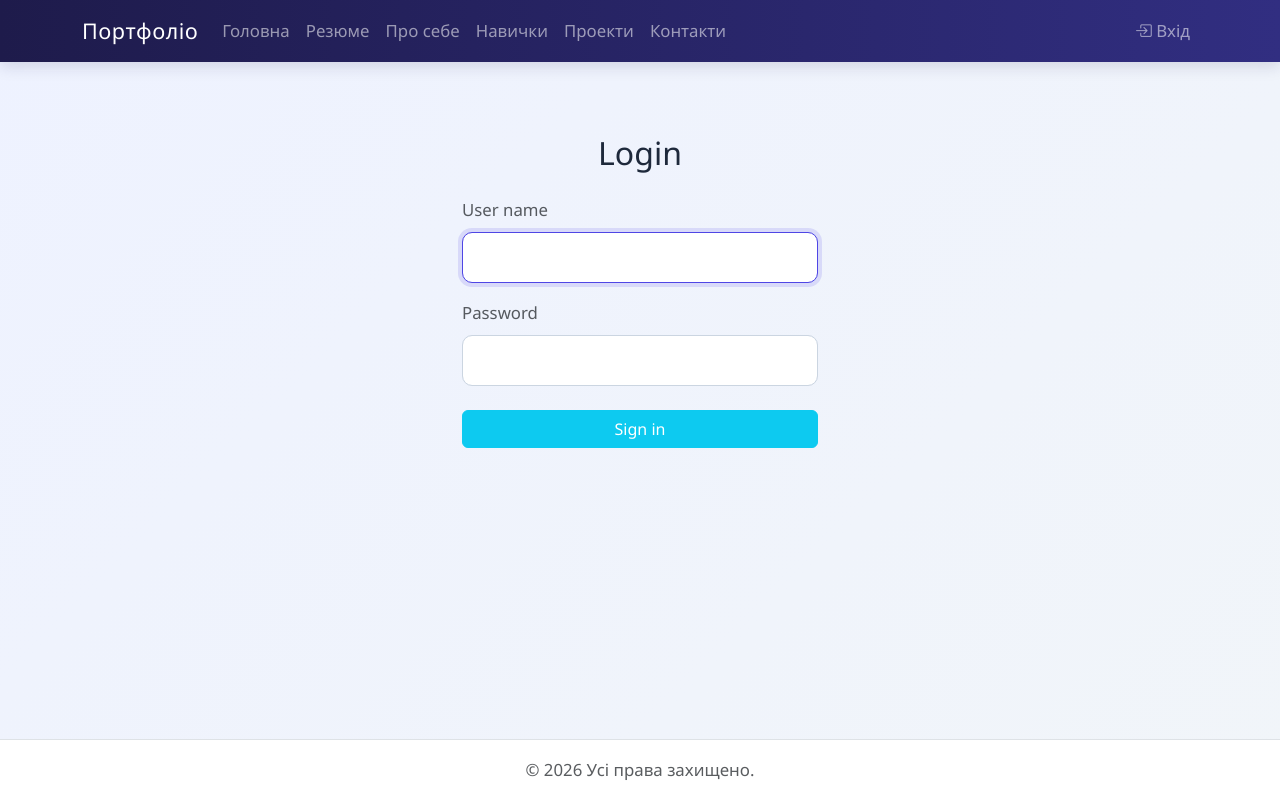
After one commit to marta33424/flask-app-lab, a Flask app: page /users/login in a window 1280 px wide. The commit adds this page. Run offline with Flask 3, Linux system fonts and the light colour scheme.

Commit message:
feat(lab4): complete task 1 login, profile, logout and flash messages

```diff
--- a/app/__init__.py
+++ b/app/__init__.py
@@ -1,6 +1,7 @@
 from flask import Flask
 
 app = Flask(__name__)
+app.secret_key = 'my_secret_key_lab4'
 
 from . import views
 
--- a/app/templates/base.html
+++ b/app/templates/base.html
@@ -16,6 +16,19 @@
     {% include 'includes/_nav.html' %}
 
     <main class="container-xl my-4 flex-grow-1">
+        {# Блок виведення flash-повідомлень із категоріями #}
+        {% with messages = get_flashed_messages(with_categories=true) %}
+        {% if messages %}
+        {% for category, message in messages %}
+        <div class="alert alert-{{ 'danger' if category == 'error' else category }} alert-dismissible fade show"
+            role="alert">
+            {{ message }}
+            <button type="button" class="btn-close" data-bs-dismiss="alert" aria-label="Close"></button>
+        </div>
+        {% endfor %}
+        {% endif %}
+        {% endwith %}
+
         {% block content %}{% endblock %}
     </main>
 
--- a/app/templates/includes/_nav.html
+++ b/app/templates/includes/_nav.html
@@ -1,11 +1,14 @@
 <nav class="navbar navbar-expand-lg navbar-dark bg-dark">
     <div class="container">
-        <a class="navbar-brand" href="{{ url_for('resume') }}">Портфоліо</a>
+        <a class="navbar-brand" href="{{ url_for('home') }}">Портфоліо</a>
         <button class="navbar-toggler" type="button" data-bs-toggle="collapse" data-bs-target="#navbarNav">
             <span class="navbar-toggler-icon"></span>
         </button>
         <div class="collapse navbar-collapse" id="navbarNav">
             <ul class="navbar-nav me-auto">
+                <li class="nav-item">
+                    <a class="nav-link" href="{{ url_for('home') }}">Головна</a>
+                </li>
                 <li class="nav-item">
                     <a class="nav-link" href="{{ url_for('resume') }}">Резюме</a>
                 </li>
@@ -22,6 +25,25 @@
                     <a class="nav-link" href="{{ url_for('contacts') }}">Контакти</a>
                 </li>
             </ul>
+
+            <ul class="navbar-nav ms-auto">
+                {% if session.get('username') %}
+                <li class="nav-item">
+                    <a class="nav-link text-white" href="{{ url_for('users.profile') }}">
+                        <i class="bi bi-person-circle"></i> {{ session.get('username') }}
+                    </a>
+                </li>
+                <li class="nav-item">
+                    <a class="nav-link text-danger" href="{{ url_for('users.logout') }}">Вийти</a>
+                </li>
+                {% else %}
+                <li class="nav-item">
+                    <a class="nav-link" href="{{ url_for('users.login') }}">
+                        <i class="bi bi-box-arrow-in-right"></i> Вхід
+                    </a>
+                </li>
+                {% endif %}
+            </ul>
         </div>
     </div>
 </nav>
--- /dev/null
+++ b/app/users/templates/users/login.html
@@ -0,0 +1,25 @@
+{% extends "base.html" %}
+
+{% block title %}Login{% endblock %}
+
+{% block content %}
+<div class="row justify-content-center mt-5">
+    <div class="col-md-4">
+        <h2 class="text-center mb-4">Login</h2>
+
+        <form method="POST" action="{{ url_for('users.login') }}">
+            <div class="mb-3">
+                <label for="username" class="form-label text-muted">User name</label>
+                <input type="text" class="form-control" id="username" name="username" required autofocus>
+            </div>
+
+            <div class="mb-3">
+                <label for="password" class="form-label text-muted">Password</label>
+                <input type="password" class="form-control" id="password" name="password" required>
+            </div>
+
+            <button type="submit" class="btn btn-info w-100 text-white mt-2">Sign in</button>
+        </form>
+    </div>
+</div>
+{% endblock %}
--- a/app/users/views.py
+++ b/app/users/views.py
@@ -1,4 +1,4 @@
-from flask import render_template, request, redirect, url_for
+from flask import render_template, request, redirect, url_for, flash, session
 from . import users_bp
 
 @users_bp.route("/hi/<string:name>")
@@ -11,3 +11,36 @@ def greetings(name):
 def admin():
     to_url = url_for("users.greetings", name="administrator", age=45, _external=True)
     return redirect(to_url)
+
+VALID_USERNAME = "admin"
+VALID_PASSWORD = "password"
+
+@users_bp.route("/login", methods=["GET", "POST"])
+def login():
+    if request.method == "POST":
+        username = request.form.get("username")
+        password = request.form.get("password")
+
+        if username == VALID_USERNAME and password == VALID_PASSWORD:
+            session["username"] = username
+            flash("Ви успішно увійшли в систему!", "success")
+            return redirect(url_for("users.profile"))
+        else:
+            flash("Wrong data! Try again!", "error")
+            return redirect(url_for("users.login"))
+
+    return render_template("login.html")
+
+@users_bp.route("/profile")
+def profile():
+    if "username" not in session:
+        flash("Будь ласка, спочатку увійдіть у систему.", "error")
+        return redirect(url_for("users.login"))
+
+    return render_template("profile.html", username=session["username"])
+
+@users_bp.route("/logout", methods=["POST", "GET"])
+def logout():
+    session.pop("username", None)
+    flash("Ви успішно вийшли з системи.", "info")
+    return redirect(url_for("users.login"))
```
Also changed, not shown: app/users/templates/users/profile.html (added, +21 -0 lines).
